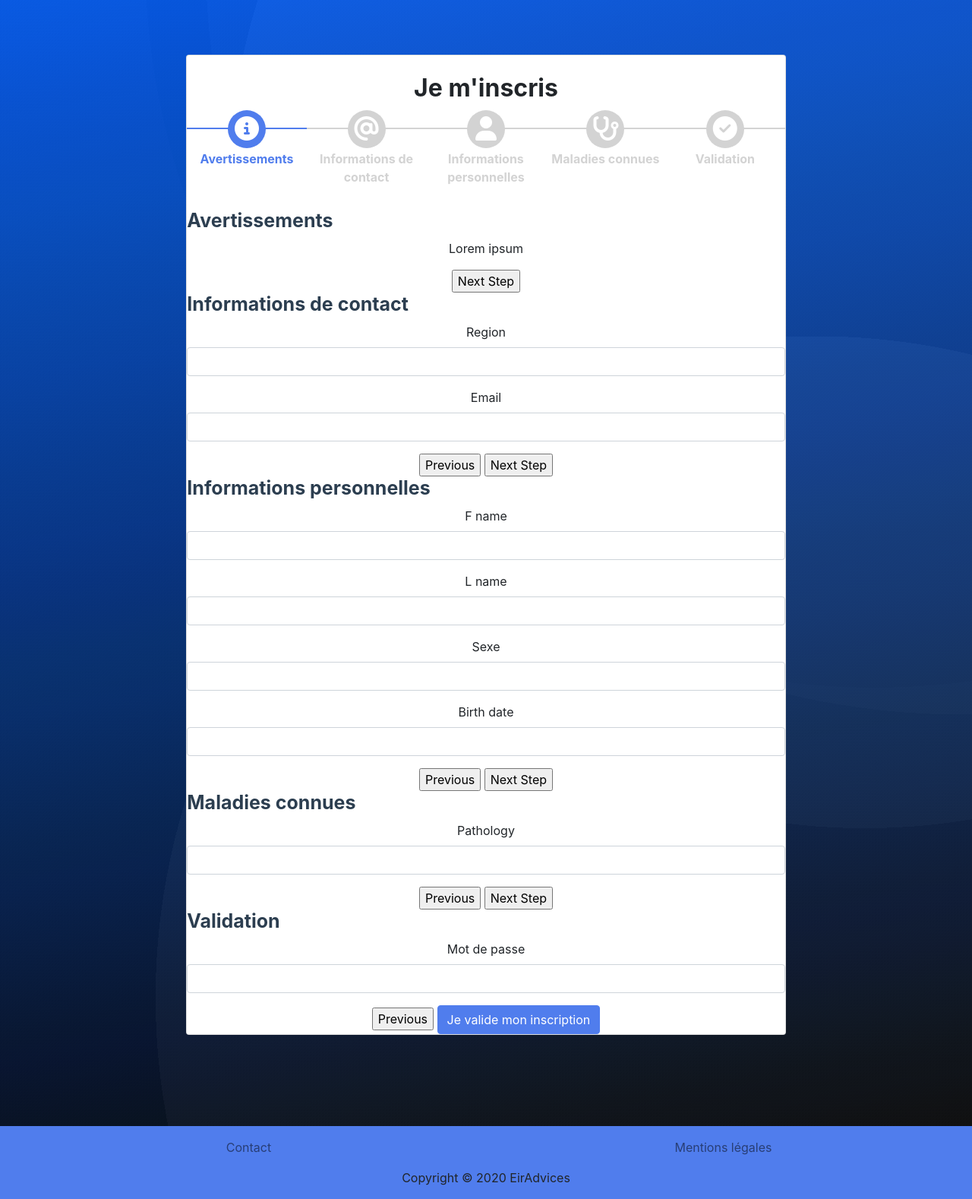
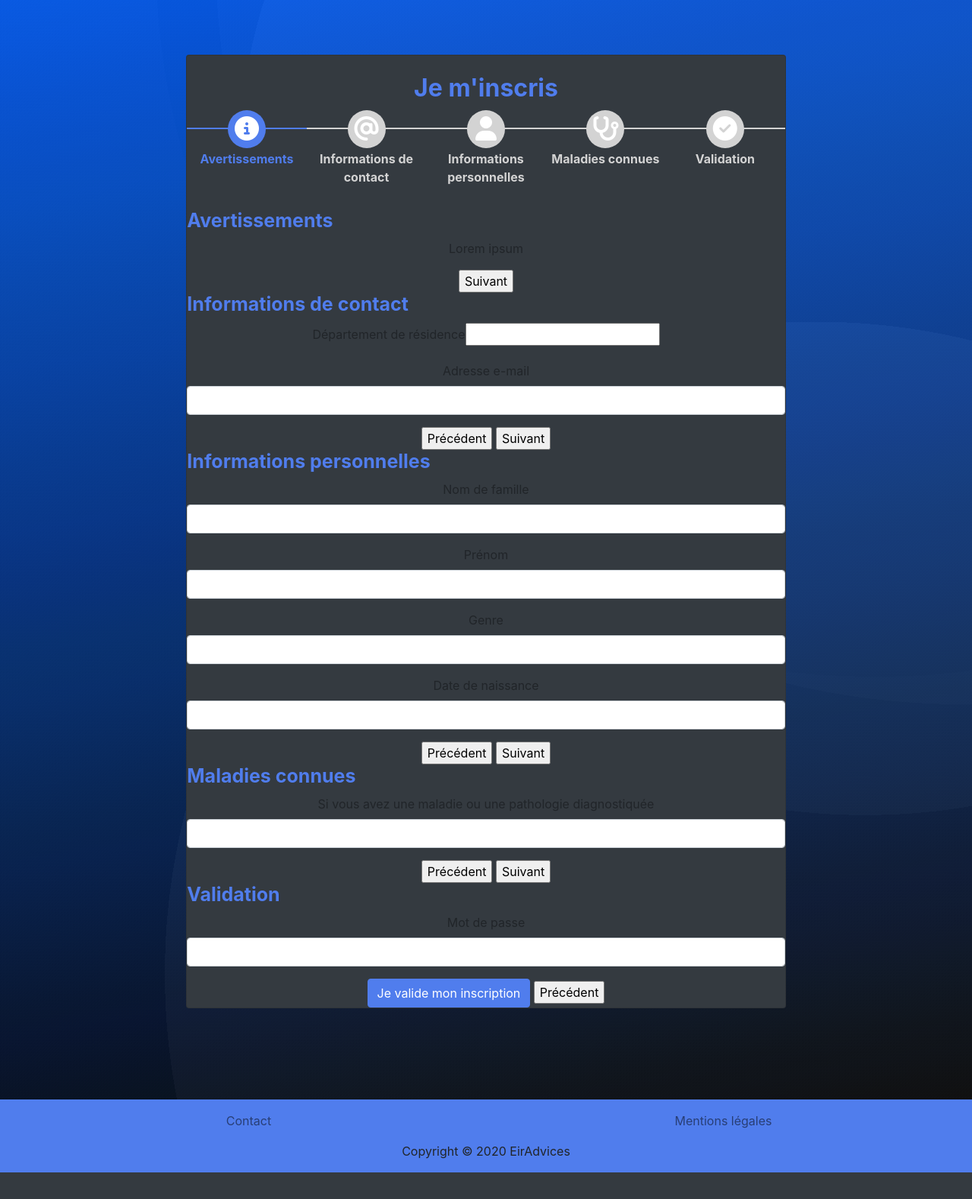
Before and after one commit to Tom-Eichelbrenner/HackatonDoctolib, a Symfony app: template templates/registration/registerpatient.html.twig in a window 1280 px wide. Shown: the part 56-1634 px from the top of the page at 76% size. After the commit the page ends 1599 px from the top, so only its background shows below. Run offline with Twig, Linux system fonts and the light colour scheme; the template is opened without the code that fills it, so the values that code supplies are empty; form fields are guessed from the names that the template uses; style sheets or scripts are compiled from the project's sources; some libraries are stand-ins or nearby versions.

Commit message:
Modified registration form styling.

```diff
--- a/assets/scss/_vars.scss
+++ b/assets/scss/_vars.scss
@@ -1,2 +1,5 @@
 $primary-color : #507ded; // Primary color
 $secondary-color : #86888a; // Secondary color
+$dark-color: #343739; // Dark color
+$darker-color: #2f3234; // Darker color
+$grey-color: rgba(255, 255, 255, 0.1); // Grey color
--- a/assets/scss/app.scss
+++ b/assets/scss/app.scss
@@ -3,6 +3,9 @@
 /** Importing Bootstrap functions and variables */
 @import "~bootstrap/scss/functions";
 @import "~bootstrap/scss/variables";
+@import "~bootstrap/scss/mixins";
+@import "~bootstrap/scss/reboot";
+
 $theme-colors: (
         "primary":    $primary-color,
         "secondary":  $secondary-color,
@@ -12,6 +15,7 @@ $theme-colors: (
         "danger":     $danger,
         "light":      $light,
         "dark":       $dark,
+        "darker":     $darker-color,
 ); // Array of Bootstrap colors
 #main{
   min-height: 84vh;
@@ -136,7 +137,7 @@ select.list-dt:focus {
 
   .fs-title {
     font-size: 25px;
-  color: #2C3E50;
+    color: $primary-color;
     margin-bottom: 10px;
     font-weight: bold;
     text-align: left;
--- a/src/Form/RegistrationFormType.php
+++ b/src/Form/RegistrationFormType.php
@@ -47,13 +47,11 @@ class RegistrationFormType extends AbstractType
             )
             ->add(
                 'fName', null, [
-                'label' => 'Prénom',
                 'mapped' => false
                 ]
             )
             ->add(
                 'lName', null, [
-                'label' => 'Nom',
                 'mapped' => false
                 ]
             )
@@ -72,7 +70,6 @@ class RegistrationFormType extends AbstractType
                     'class' => Region::class,
                     'choice_label' => 'name',
                     'by_reference' => false,
-                    'label' => 'Région',
                     'mapped' => false
                 ]
             )
@@ -84,7 +81,6 @@ class RegistrationFormType extends AbstractType
                     'Un helicoptère d\'attaque' => 'Un helicoptère d\'attaque',
                     'Une teub géante' => 'Une teub géante',
                 ],
-                'label' => 'Je suis : ',
                 'mapped' => false]
             )
         //            ->add('pathology', null,
@@ -92,7 +88,6 @@ class RegistrationFormType extends AbstractType
         //                'mapped'=>false)
             ->add(
                 'pathology', null, [
-                'label' => "Mes maladies diagnostiquées (ne pas remplir si nul)",
                 'mapped' => false
                 ]
             );
--- a/templates/registration/registerpatient.html.twig
+++ b/templates/registration/registerpatient.html.twig
@@ -9,9 +9,9 @@
     <div class="container-fluid" id="grad1">
         <div class="row justify-content-center mt-0">
             <div class="col-11 col-lg-8 text-center p-0 mt-3 mb-2">
-                <div class="card px-0 pt-4 pb-0 mt-3 mb-3">
+                <div class="card bg-dark px-0 pt-4 pb-0 mt-3 mb-3">
                     {{ form_start(registrationForm, {'attr': {'id': 'msform'}}) }}
-                    <h2><strong>Je m'inscris</strong></h2>
+                    <h2 class="text-primary"><strong>Je m'inscris</strong></h2>
                     <div class="row">
                         <div class="col-12 mx-0">
                                 <!-- progressbar -->
@@ -29,35 +29,52 @@
                                             Lorem ipsum
                                         </p>
                                     </div>
-                                    <input type="button" name="next" class="next action-button" value="Next Step" />
+                                    <input type="button" name="next" class="next action-button" value="Suivant" />
                                 </fieldset>
                                 <fieldset>
                                     <div class="form-card">
                                         <h2 class="fs-title">Informations de contact</h2>
-                                        {{ form_row(registrationForm.region) }}
-                                        {{ form_row(registrationForm.email) }}
+                                        {{ form_row(registrationForm.region, {
+                                            label: 'Département de résidence',
+                                            attr: {
+                                                'class': 'list-dt',
+                                            }
+                                        }) }}
+                                        {{ form_row(registrationForm.email, {
+                                            label: 'Adresse e-mail'
+                                        }) }}
                                     </div>
-                                    <input type="button" name="previous" class="previous action-button-previous" value="Previous" />
-                                    <input type="button" name="next" class="next action-button" value="Next Step" />
+                                    <input type="button" name="previous" class="previous action-button-previous" value="Précédent" />
+                                    <input type="button" name="next" class="next action-button" value="Suivant" />
                                 </fieldset>
                                 <fieldset>
                                     <div class="form-card">
                                         <h2 class="fs-title">Informations personnelles</h2>
-                                        {{ form_row(registrationForm.fName) }}
-                                        {{ form_row(registrationForm.lName) }}
-                                        {{ form_row(registrationForm.sexe) }}
-                                        {{ form_row(registrationForm.birthDate) }}
+                                        {{ form_row(registrationForm.lName, {
+                                            label: 'Nom de famille'
+                                        }) }}
+                                        {{ form_row(registrationForm.fName, {
+                                            label: 'Prénom'
+                                        }) }}
+                                        {{ form_row(registrationForm.sexe, {
+                                            label: 'Genre'
+                                        }) }}
+                                        {{ form_row(registrationForm.birthDate, {
+                                            label: 'Date de naissance'
+                                        }) }}
                                     </div>
-                                    <input type="button" name="previous" class="previous action-button-previous" value="Previous" />
-                                    <input type="button" name="next" class="next action-button" value="Next Step" />
+                                    <input type="button" name="previous" class="previous action-button-previous" value="Précédent" />
+                                    <input type="button" name="next" class="next action-button" value="Suivant" />
                                 </fieldset>
                                 <fieldset>
                                     <div class="form-card">
                                         <h2 class="fs-title">Maladies connues</h2>
-                                        {{ form_row(registrationForm.pathology) }}
+                                        {{ form_row(registrationForm.pathology, {
+                                            label: 'Si vous avez une maladie ou une pathologie diagnostiquée '
+                                        }) }}
                                     </div>
-                                    <input type="button" name="previous" class="previous action-button-previous" value="Previous" />
-                                    <input type="button" name="next" class="next action-button" value="Next Step" />
+                                    <input type="button" name="previous" class="previous action-button-previous" value="Précédent" />
+                                    <input type="button" name="next" class="next action-button" value="Suivant" />
                                 </fieldset>
                                 <fieldset>
                                     <div class="form-card">
@@ -66,8 +83,8 @@
                                             label: 'Mot de passe'
                                         }) }}
                                     </div>
-                                    <input type="button" name="previous" class="previous action-button-previous" value="Previous" />
                                     <button type="submit" class="btn btn-primary">Je valide mon inscription</button>
+                                    <input type="button" name="previous" class="previous action-button-previous" value="Précédent" />
                                 </fieldset>
                             {{ form_end(registrationForm) }}
                         </div>
```
Also changed, not shown: other parts of assets/scss/app.scss (+20 -23 lines), src/Controller/RegistrationController.php (+4 -4 lines), templates/security/login.html.twig (+14 -13 lines). Lines whose indentation alone changed are shown as unchanged.
